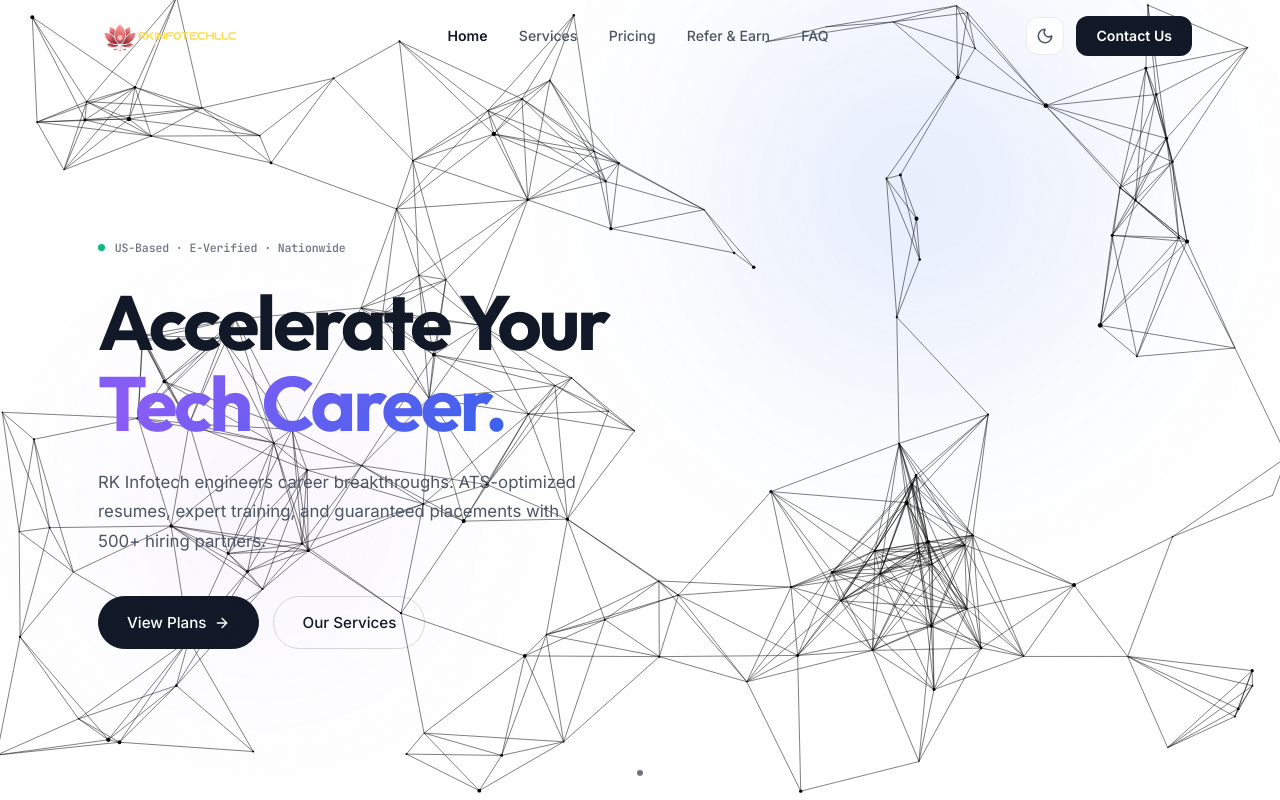
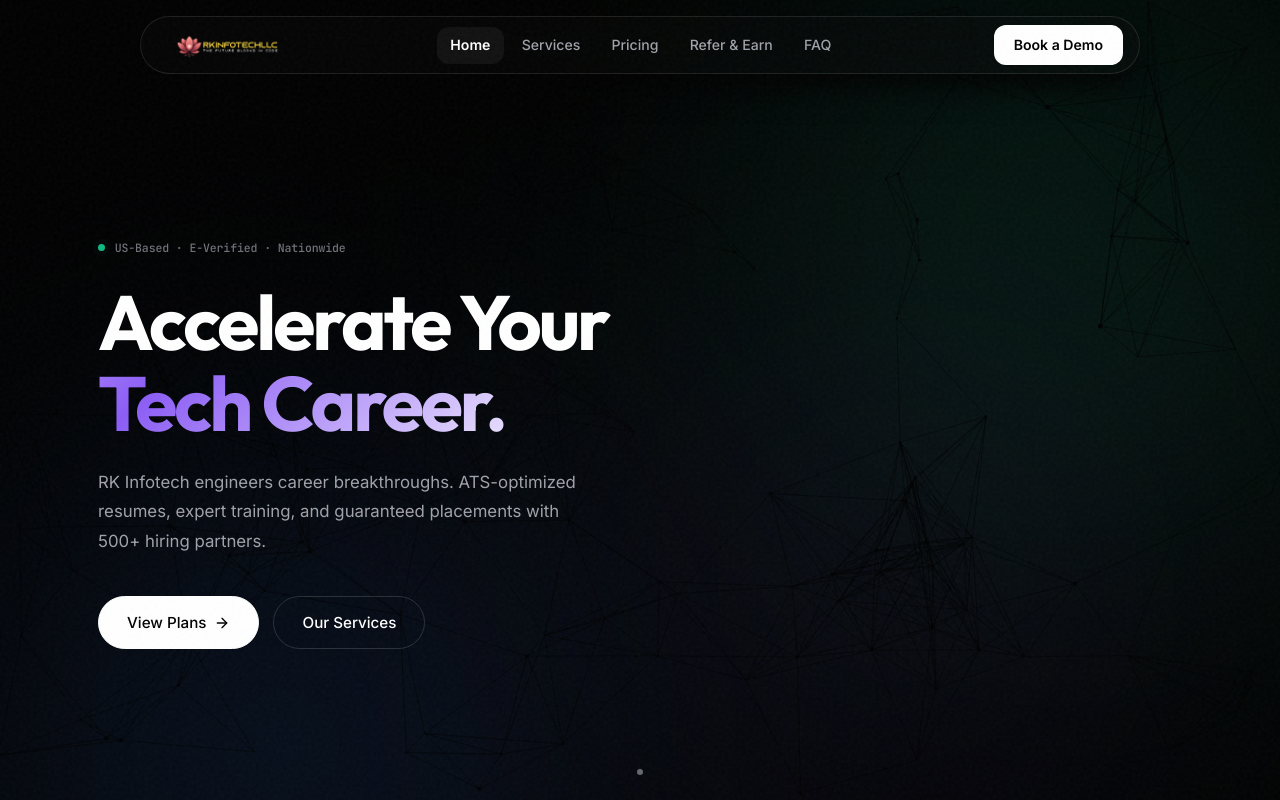
Before and after one commit to dan1sh70/rkinfotech, a React (Vite) app in the folder client/: page / in a window 1280 px wide. Shown: the top 800 px of the page. Built offline with nearby package versions, Linux system fonts and the light colour scheme.

Commit message:
feat: complete 5u.ai-inspired redesign with floating glassmorphic navbar, aurora background, 3D overlapping bento cards, and premium logo marquee

```diff
--- a/client/src/App.jsx
+++ b/client/src/App.jsx
@@ -12,25 +12,8 @@ import Services from './pages/Services';
 
 import './index.css';
 
-/* Theme Context */
-export const ThemeContext = createContext({ theme: 'light', toggleTheme: () => {} });
-export const useTheme = () => useContext(ThemeContext);
-
 function App() {
-  const [theme, setTheme] = useState(() => {
-    const saved = localStorage.getItem('rk-theme');
-    if (saved) return saved;
-    return window.matchMedia('(prefers-color-scheme: dark)').matches ? 'dark' : 'light';
-  });
-
-  useEffect(() => {
-    document.documentElement.setAttribute('data-theme', theme);
-    localStorage.setItem('rk-theme', theme);
-  }, [theme]);
-
-  const toggleTheme = () => setTheme(t => t === 'light' ? 'dark' : 'light');
   return (
-    <ThemeContext.Provider value={{ theme, toggleTheme }}>
     <Router>
       <ScrollToTop />
       <div className="app-container">
@@ -48,7 +31,6 @@ function App() {
         <Footer />
       </div>
     </Router>
-    </ThemeContext.Provider>
   );
 }
 
--- a/client/src/components/Navbar.css
+++ b/client/src/components/Navbar.css
@@ -1,20 +1,36 @@
-/* NAVBAR */
-.navbar {
+/* FLOATING NAVBAR WRAPPER */
+.navbar-wrapper {
   position: fixed;
   top: 0;
   left: 0;
   right: 0;
   z-index: 100;
-  height: var(--nav-height);
+  padding: 1rem 2rem;
+  display: flex;
+  justify-content: center;
+  transition: all 0.3s var(--ease-out);
+  pointer-events: none;
+}
+
+.navbar-wrapper--scrolled {
+  padding: 0.5rem 2rem;
+}
+
+/* NAVBAR (The actual glass pill) */
+.navbar {
+  pointer-events: auto;
   display: flex;
   align-items: center;
+  background: rgba(10, 10, 10, 0.4);
+  backdrop-filter: blur(24px);
+  -webkit-backdrop-filter: blur(24px);
+  border: 1px solid rgba(255, 255, 255, 0.1);
+  border-radius: 100px;
+  padding: 0.5rem 1rem 0.5rem 1.5rem;
+  max-width: 1000px;
+  width: 100%;
+  box-shadow: var(--shadow-md);
   transition: all 0.3s var(--ease-out);
-}
-
-.navbar--scrolled {
-  background: var(--bg-root);
-  border-bottom: 1px solid var(--border);
-  box-shadow: var(--shadow-xs);
 }
 
 .navbar__inner {
--- a/client/src/components/Navbar.jsx
+++ b/client/src/components/Navbar.jsx
@@ -1,13 +1,11 @@
 import React, { useState, useEffect } from 'react';
 import { Link, useLocation } from 'react-router-dom';
-import { Menu, X, Sun, Moon } from 'lucide-react';
-import { useTheme } from '../App';
+import { Menu, X } from 'lucide-react';
 import './Navbar.css';
 
 const Navbar = () => {
   const [isOpen, setIsOpen] = useState(false);
   const [scrolled, setScrolled] = useState(false);
-  const { theme, toggleTheme } = useTheme();
   const location = useLocation();
 
   useEffect(() => {
@@ -27,10 +25,11 @@ const Navbar = () => {
   ];
 
   return (
-    <header className={`navbar ${scrolled ? 'navbar--scrolled' : ''}`}>
-      <div className="container navbar__inner">
+    <div className={`navbar-wrapper ${scrolled ? 'navbar-wrapper--scrolled' : ''}`}>
+      <header className="navbar">
+        <div className="navbar__inner">
           <Link to="/" className="navbar__brand">
-          <img src="/RKL-LOGO-2.png" alt="RK Infotech" style={{ height: '42px', objectFit: 'contain' }} />
+            <img src="/RKL-LOGO-2.png" alt="RK Infotech" style={{ height: '32px', objectFit: 'contain' }} />
           </Link>
 
           <nav className={`navbar__links ${isOpen ? 'navbar__links--open' : ''}`}>
@@ -46,15 +45,8 @@ const Navbar = () => {
           </nav>
 
           <div className="navbar__actions">
-          <button
-            className="navbar__theme-btn"
-            onClick={toggleTheme}
-            aria-label="Toggle theme"
-          >
-            {theme === 'light' ? <Moon size={18} /> : <Sun size={18} />}
-          </button>
             <Link to="/contact" className="navbar__cta">
-            Contact Us
+              Book a Demo
             </Link>
             <button
               className="navbar__burger"
@@ -66,6 +58,7 @@ const Navbar = () => {
           </div>
         </div>
       </header>
+    </div>
   );
 };
 
--- a/client/src/index.css
+++ b/client/src/index.css
@@ -6,62 +6,25 @@
    ═══════════════════════════════════════════════════════ */
 
 :root {
-  /* LIGHT THEME */
-  --bg-root:     #ffffff;
-  --bg-surface:  #f8f9fa;
-  --bg-card:     #ffffff;
-  --bg-card-2:   #f1f3f5;
-  --bg-elevated: #ffffff;
-  --bg-invert:   #0a0a0a;
-
-  --text-primary:   #111827;
-  --text-secondary: #4b5563;
-  --text-tertiary:  #6b7280;
-  --text-invert:    #f9fafb;
-
-  --border:        rgba(0,0,0,0.08);
-  --border-strong: rgba(0,0,0,0.15);
-
-  --accent:      #2563eb;
-  --accent-soft: #eff6ff;
-  --accent-glow: rgba(37, 99, 235, 0.15);
-
-  --green:       #10b981;
-  --green-soft:  #ecfdf5;
-  --amber:       #f59e0b;
-  --amber-soft:  #fffbeb;
-  --rose:        #ef4444;
-  --rose-soft:   #fef2f2;
-  --violet:      #8b5cf6;
-  --violet-soft: #f5f3ff;
-
-  --shadow-xs: 0 1px 3px rgba(0,0,0,0.05);
-  --shadow-sm: 0 4px 12px rgba(0,0,0,0.05);
-  --shadow-md: 0 12px 32px rgba(0,0,0,0.08);
-  --shadow-lg: 0 30px 60px rgba(0,0,0,0.1);
-
-  --noise-opacity: 0.015;
-}
-
-[data-theme="dark"] {
-  --bg-root:     #050505;
+  /* ULTRA PREMIUM DARK THEME (Default) */
+  --bg-root:     #000000;
   --bg-surface:  #0a0a0a;
   --bg-card:     #111111;
-  --bg-card-2:   #1a1a1a;
+  --bg-card-2:   #181818;
   --bg-elevated: #1f1f1f;
   --bg-invert:   #ffffff;
 
-  --text-primary:   #f9fafb;
+  --text-primary:   #ffffff;
   --text-secondary: #a1a1aa;
   --text-tertiary:  #71717a;
-  --text-invert:    #050505;
+  --text-invert:    #000000;
 
   --border:        rgba(255,255,255,0.08);
   --border-strong: rgba(255,255,255,0.15);
 
-  --accent:      #3b82f6;
-  --accent-soft: rgba(59, 130, 246, 0.1);
-  --accent-glow: rgba(59, 130, 246, 0.25);
+  --accent:      #ffffff; /* White accents look super premium on black */
+  --accent-soft: rgba(255, 255, 255, 0.1);
+  --accent-glow: rgba(255, 255, 255, 0.25);
 
   --green:       #10b981;  --green-soft:  rgba(16,185,129,0.1);
   --amber:       #f59e0b;  --amber-soft:  rgba(245,158,11,0.1);
@@ -69,14 +32,14 @@
   --violet:      #8b5cf6;  --violet-soft: rgba(139,92,246,0.1);
 
   --shadow-xs: 0 1px 3px rgba(0,0,0,0.5);
-  --shadow-sm: 0 4px 12px rgba(0,0,0,0.5);
-  --shadow-md: 0 12px 32px rgba(0,0,0,0.6);
-  --shadow-lg: 0 30px 60px rgba(0,0,0,0.7);
+  --shadow-sm: 0 4px 12px rgba(0,0,0,0.8);
+  --shadow-md: 0 12px 32px rgba(0,0,0,0.9);
+  --shadow-lg: 0 30px 60px rgba(0,0,0,1);
 
-  --noise-opacity: 0.03;
+  --noise-opacity: 0.04;
 }
 
-:root, [data-theme="dark"] {
+:root {
   --nav-height:  72px;
   --container:   1200px;
   --section-gap: 120px;
@@ -243,15 +206,21 @@ a { color: inherit; text-decoration: none; }
 }
 .marquee-track { display: inline-flex; animation: marquee-run 35s linear infinite; width: max-content; }
 .marquee-track:hover { animation-play-state: paused; }
-.marquee-item {
+.marquee-logo {
+  display: flex;
+  align-items: center;
+  gap: 0.5rem;
+  padding: 0 2.5rem;
   font-family: 'Outfit', sans-serif;
-  font-size: clamp(2rem, 4vw, 3rem);
-  font-weight: 700;
-  letter-spacing: -0.02em;
-  padding: 0 2.5rem;
-  color: var(--text-primary);
-  white-space: nowrap;
-  flex-shrink: 0;
+  font-size: 1.5rem;
+  font-weight: 600;
+  color: var(--text-secondary);
+  opacity: 0.5;
+  transition: opacity var(--fast);
+}
+
+.marquee-logo:hover {
+  opacity: 1;
 }
 .marquee-item.hollow { -webkit-text-stroke: 1px var(--border-strong); color: transparent; }
 .marquee-sep { color: var(--accent); padding: 0 0.5rem; flex-shrink: 0; display: flex; align-items: center; font-size: 1.5rem; }
--- a/client/src/pages/Home.css
+++ b/client/src/pages/Home.css
@@ -24,30 +24,56 @@
 
 .hero__canvas-wrap canvas { pointer-events: auto; }
 
+/* ─── AURORA BACKGROUND ─── */
+.hero__aurora-wrap {
+  position: absolute;
+  inset: 0;
+  overflow: hidden;
+  z-index: 0;
+  pointer-events: none;
+  background: #000; /* Deep space black */
+}
+
 .hero__blob {
   position: absolute;
   border-radius: 50%;
-  filter: blur(80px);
+  filter: blur(120px);
   pointer-events: none;
-  z-index: 0;
+  opacity: 0.6;
+  mix-blend-mode: screen;
 }
 
 .hero__blob--1 {
-  width: 600px;
-  height: 600px;
-  background: radial-gradient(circle, var(--accent-glow) 0%, transparent 70%);
-  top: -100px;
-  right: 5%;
-  animation: float 12s ease-in-out infinite;
+  width: 800px;
+  height: 800px;
+  background: radial-gradient(circle, rgba(16,185,129,0.3) 0%, transparent 70%); /* Emerald/Neon Green */
+  top: -200px;
+  right: -100px;
+  animation: aurora-float 20s ease-in-out infinite alternate;
 }
 
 .hero__blob--2 {
-  width: 400px;
-  height: 400px;
-  background: radial-gradient(circle, rgba(124,58,237,0.08) 0%, transparent 70%);
-  bottom: 10%;
-  left: 5%;
-  animation: float 9s ease-in-out infinite 2s;
+  width: 900px;
+  height: 900px;
+  background: radial-gradient(circle, rgba(59,130,246,0.25) 0%, transparent 70%); /* Cyber Blue */
+  bottom: -300px;
+  left: -200px;
+  animation: aurora-float 25s ease-in-out infinite alternate-reverse;
+}
+
+.hero__blob--3 {
+  width: 600px;
+  height: 600px;
+  background: radial-gradient(circle, rgba(139,92,246,0.2) 0%, transparent 70%); /* Deep Violet */
+  top: 30%;
+  left: 40%;
+  animation: aurora-float 18s ease-in-out infinite alternate;
+}
+
+@keyframes aurora-float {
+  0% { transform: translate(0, 0) scale(1) rotate(0deg); }
+  50% { transform: translate(100px, 50px) scale(1.2) rotate(180deg); }
+  100% { transform: translate(-50px, 150px) scale(0.9) rotate(360deg); }
 }
 
 .hero__inner {
@@ -125,39 +151,76 @@
   display: flex;
   align-items: center;
   justify-content: center;
+  perspective: 1200px;
 }
 
 .hero__panel-inner {
-  display: grid;
-  grid-template-columns: 1fr 1fr;
-  gap: 0.875rem;
+  position: relative;
   width: 100%;
-  max-width: 420px;
+  max-width: 450px;
+  height: 480px;
+  transform-style: preserve-3d;
 }
 
 .hero-stat-card {
-  background: var(--bg-card);
-  border: 1px solid var(--border);
+  position: absolute;
+  background: rgba(17, 17, 17, 0.65);
+  backdrop-filter: blur(20px);
+  -webkit-backdrop-filter: blur(20px);
+  border: 1px solid rgba(255, 255, 255, 0.12);
   border-radius: var(--r-xl);
-  padding: 1.4rem;
-  transition: all var(--fast);
+  padding: 1.5rem;
+  transition: transform 0.4s var(--spring), box-shadow 0.4s ease;
+  box-shadow: 0 20px 40px rgba(0,0,0,0.4);
 }
 
 .hero-stat-card:hover {
-  border-color: var(--border-strong);
-  transform: translateY(-3px);
-  box-shadow: var(--shadow-md);
+  border-color: rgba(255, 255, 255, 0.3);
+  box-shadow: 0 30px 60px rgba(0,0,0,0.6), 0 0 20px rgba(255,255,255,0.05);
 }
 
-.hero-stat-card--main {
-  grid-column: 1 / -1;
+/* Card 1: Main (Top Back) */
+.hero-stat-card:nth-child(1) {
+  top: 0;
+  left: 5%;
+  width: 90%;
+  transform: rotateX(4deg) rotateY(-8deg) translateZ(-80px);
+}
+.hero-stat-card:nth-child(1):hover { transform: rotateX(0deg) rotateY(0deg) translateZ(0px); }
+
+/* Card 2: Left Middle */
+.hero-stat-card:nth-child(2) {
+  top: 140px;
+  left: -5%;
+  width: 220px;
+  transform: rotateX(8deg) rotateY(12deg) translateZ(30px);
+}
+.hero-stat-card:nth-child(2):hover { transform: rotateX(0deg) rotateY(0deg) translateZ(60px) scale(1.05); }
+
+/* Card 3: Right Middle */
+.hero-stat-card:nth-child(3) {
+  top: 220px;
+  right: -5%;
+  width: 200px;
+  transform: rotateX(-5deg) rotateY(-12deg) translateZ(80px);
+}
+.hero-stat-card:nth-child(3):hover { transform: rotateX(0deg) rotateY(0deg) translateZ(120px) scale(1.05); }
+
+/* Card 4: Dark Bottom Center */
+.hero-stat-card:nth-child(4) {
+  bottom: 0;
+  left: 20%;
+  width: 220px;
+  transform: rotateX(15deg) rotateY(5deg) translateZ(140px);
+}
+.hero-stat-card:nth-child(4):hover { transform: rotateX(0deg) rotateY(0deg) translateZ(180px) scale(1.05); }
+
+.hero-stat-card--dark {
+  background: rgba(255, 255, 255, 0.95);
+  box-shadow: 0 20px 40px rgba(255,255,255,0.1);
 }
 
-.hero-stat-card--dark {
-  background: var(--bg-invert);
-}
-
-.hero-stat-card--dark > * { color: var(--text-invert) !important; }
+.hero-stat-card--dark > * { color: #000 !important; }
 
 .hero-stat-card__top {
   display: flex;
@@ -171,8 +234,8 @@
 }
 
 .hero-stat-card__value {
-  font-family: 'Syne', sans-serif;
-  font-size: 2rem;
+  font-family: 'Outfit', sans-serif;
+  font-size: 2.2rem;
   font-weight: 800;
   letter-spacing: -0.05em;
   color: var(--text-primary);
@@ -180,7 +243,7 @@
 
 .hero-stat-card__bar-track {
   height: 4px;
-  background: var(--border);
+  background: rgba(255, 255, 255, 0.1);
   border-radius: 4px;
   margin-top: 0.875rem;
   overflow: hidden;
@@ -189,7 +252,7 @@
 .hero-stat-card__bar {
   height: 100%;
   width: 0;
-  background: var(--c);
+  background: #fff;
   border-radius: 4px;
   animation: fill-bar 1.5s var(--ease-out) 0.6s forwards;
 }
--- a/client/src/pages/Home.jsx
+++ b/client/src/pages/Home.jsx
@@ -203,13 +203,13 @@ const Home = () => {
 
       {/* ═══ HERO ═══ */}
       <section className="hero">
-        {/* Particle background */}
-        <div className="hero__canvas-wrap">
+        {/* Aurora & Particle Background */}
+        <div className="hero__aurora-wrap">
+          <div className="hero__blob hero__blob--1" />
+          <div className="hero__blob hero__blob--2" />
+          <div className="hero__blob hero__blob--3" />
           <ParticleCanvas />
         </div>
-        {/* Ambient blobs */}
-        <div className="hero__blob hero__blob--1" />
-        <div className="hero__blob hero__blob--2" />
 
         <div className="container hero__inner">
           {/* Left content */}
@@ -289,22 +289,17 @@ const Home = () => {
         </div>
       </section>
 
-      {/* ═══ MARQUEE ═══ */}
+      {/* ═══ TRUSTED BY MARQUEE ═══ */}
       <div className="marquee-strip">
         <div className="marquee-wrap">
           <div className="marquee-track">
             {[...Array(3)].map((_, i) => (
               <React.Fragment key={i}>
-                <span className="marquee-item">Career Growth</span>
-                <span className="marquee-sep">✦</span>
-                <span className="marquee-item hollow">ATS Resumes</span>
-                <span className="marquee-sep">✦</span>
-                <span className="marquee-item">IT Staffing</span>
-                <span className="marquee-sep">✦</span>
-                <span className="marquee-item hollow">Tech Training</span>
-                <span className="marquee-sep">✦</span>
-                <span className="marquee-item">US Placements</span>
-                <span className="marquee-sep">✦</span>
+                <div className="marquee-logo"><span className="mono">MarcoPolo</span><span style={{color: 'var(--accent)', fontWeight: 'bold'}}>Line</span></div>
+                <div className="marquee-logo"><span className="mono">GLOBAL</span><span>Logistics</span></div>
+                <div className="marquee-logo"><span className="mono">SCHMELZER</span><span style={{color: '#f59e0b', fontSize: '0.8em'}}>SPEDITION</span></div>
+                <div className="marquee-logo"><Activity size={24} /> <span className="mono">TCI</span></div>
+                <div className="marquee-logo"><MapPin size={24} /> <span className="mono">WAHL & CO</span></div>
               </React.Fragment>
             ))}
           </div>
```
Lines whose indentation alone changed are shown as unchanged.
